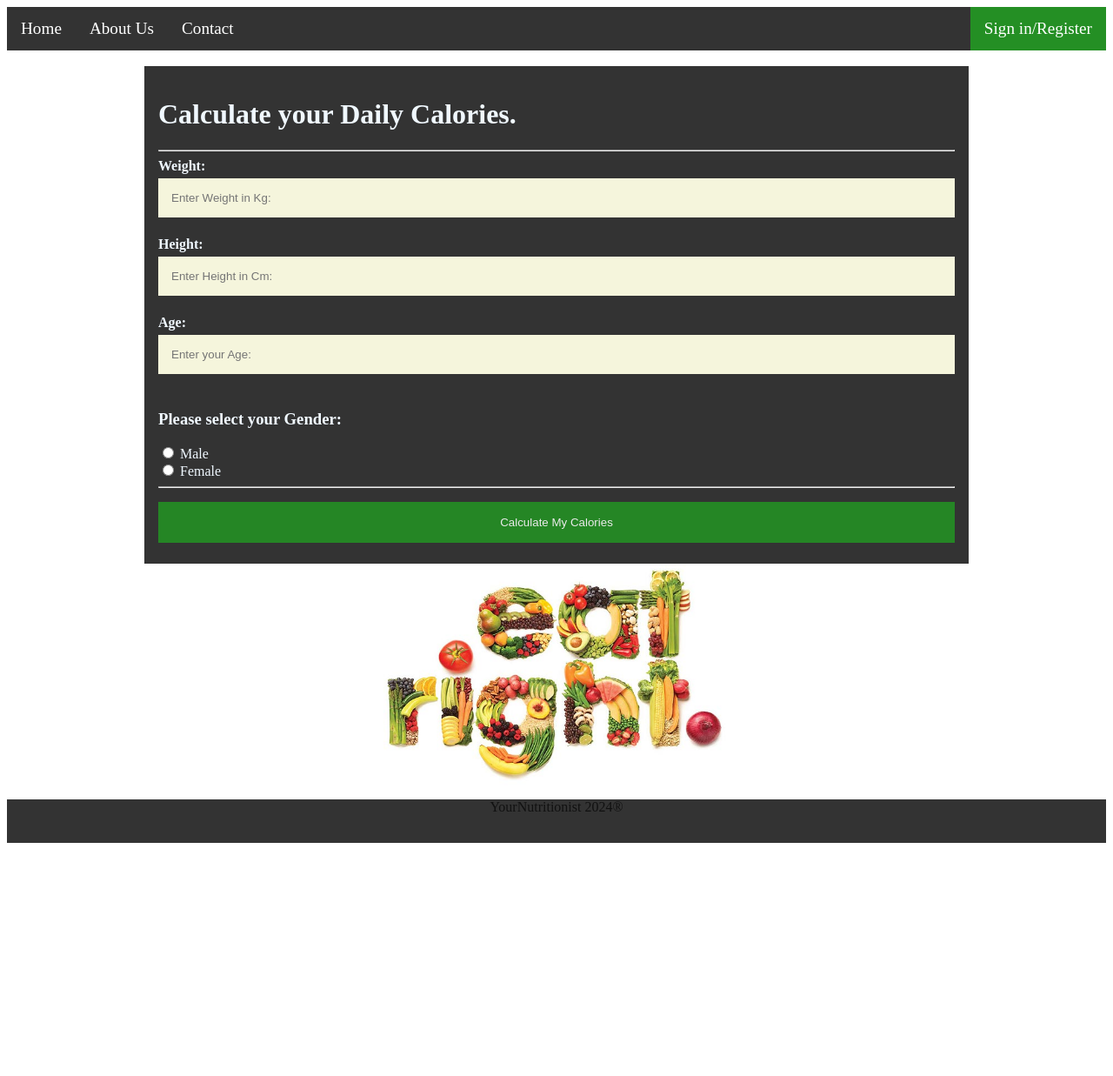
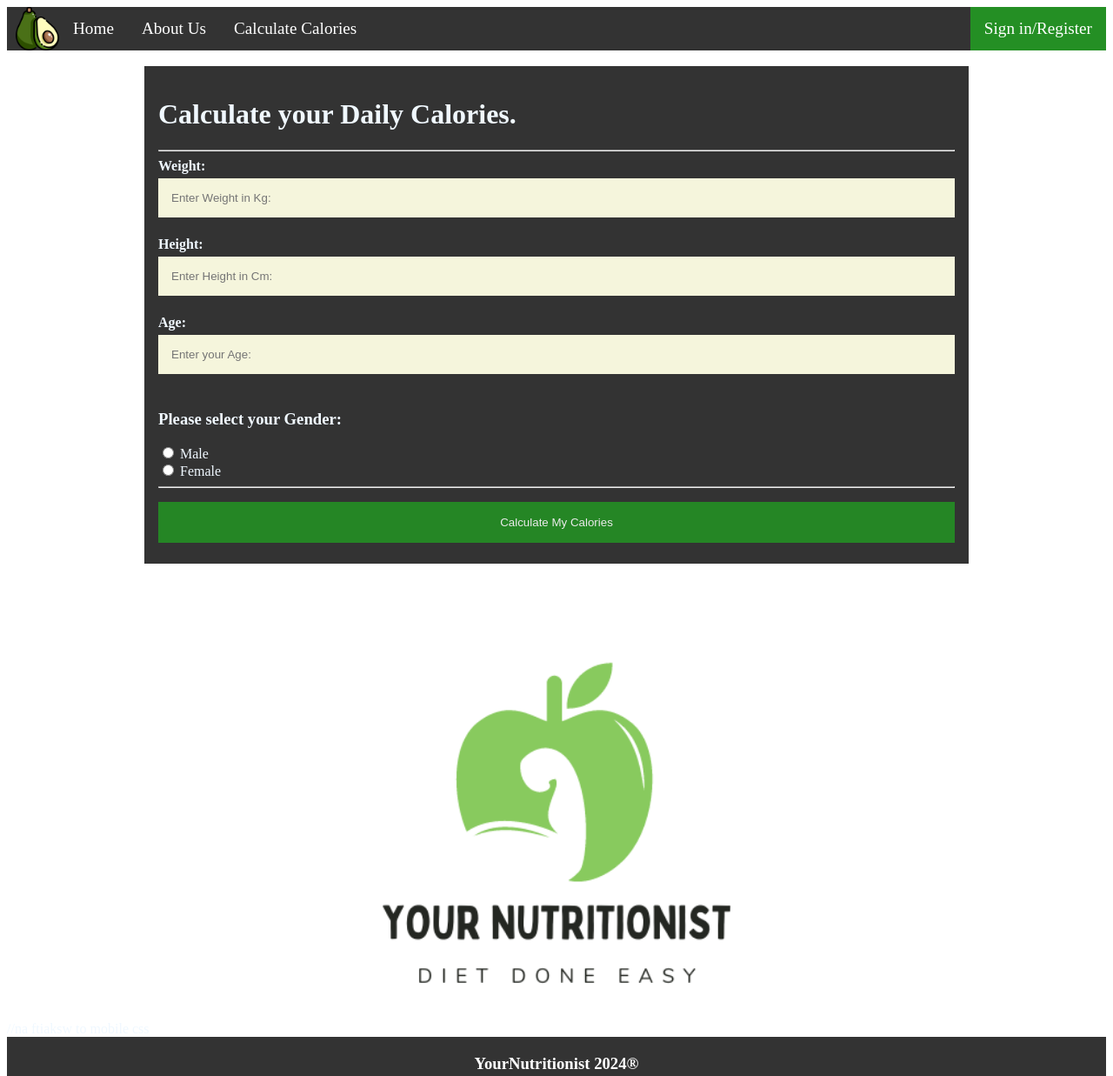
Before and after one commit to Tasossim13/YourNutritionist, a website: page Calculate.html in a window 1280 px wide. Shown: the top 1237 px of the page at 87% size. Before the commit the page ends 977 px from the top, so only its background shows below. Drawn offline with Linux system fonts and the light colour scheme.

Commit message:
some menu css fixes

```diff
--- a/Calculate.css
+++ b/Calculate.css
@@ -5,6 +5,12 @@ body {
 
 p{
   color: #111;
+}
+
+.logo{
+  padding-left: 10px;
+  width: 50px;
+  height: 4%;
 }
 
 ul {
@@ -99,9 +105,14 @@ ul {
         display: block;
         left: 0;
         bottom: 0;
+        padding-top: 1px;
         width: 100%;
         height: 50px;
         background-color: #333;
         color: white;
         text-align: center;
       }
+
+.logo2{
+  width: 50%;
+}
--- a/Calculate.html
+++ b/Calculate.html
@@ -10,10 +10,11 @@
 </head>
 <body>
     <ul>
-        <li><a href="index.html">Home</a></li>
-        <li><a href="aboutUs.html">About Us</a></li>
-        <li><a href="Contact.html">Contact</a></li>
-        <li style="float:right"><a class="active" href="register.html">Sign in/Register</a></li>
+      <li><img class="logo" src="pics/avocado.png"></li>
+      <li><a href="index.html">Home</a></li>
+      <li><a href="aboutUs.html">About Us</a></li>
+      <li><a href="Calculate.html">Calculate Calories</a></li>
+      <li style="float:right"><a class="active" href="register.html">Sign in/Register</a></li>
     </ul>
     <br>
 
@@ -45,12 +46,12 @@
         </div>
       </form>
 
-      <img src="pics/nutrition.jpg" >
-
+      <img class="logo2" src="pics/logo.png" >
+//na ftiaksw to mobile css
 
 
   <footer>
-  <p>YourNutritionist 2024® <br></p>
+  <h3>YourNutritionist 2024® <br></h3>
   </footer>
 </body>
 </html>
--- a/aboutUs.css
+++ b/aboutUs.css
@@ -12,14 +12,22 @@ ul {
 
   }
 
+  .logo{
+    padding-left: 10px;
+    width: 50px;
+    height: 4%;
+  }
+
+
   li {float: left;}
 
   li a {
     display: block;
     color: white;
     text-align: center;
-    padding: 14px 6px;
+    padding: 14px 16px;
     text-decoration: none;
+    font-size:larger;
   }
 
         li a:hover:not(.active) {
```
Also changed, not shown: aboutUs.html (+1 -1 lines), index.html (+1 -2 lines).
